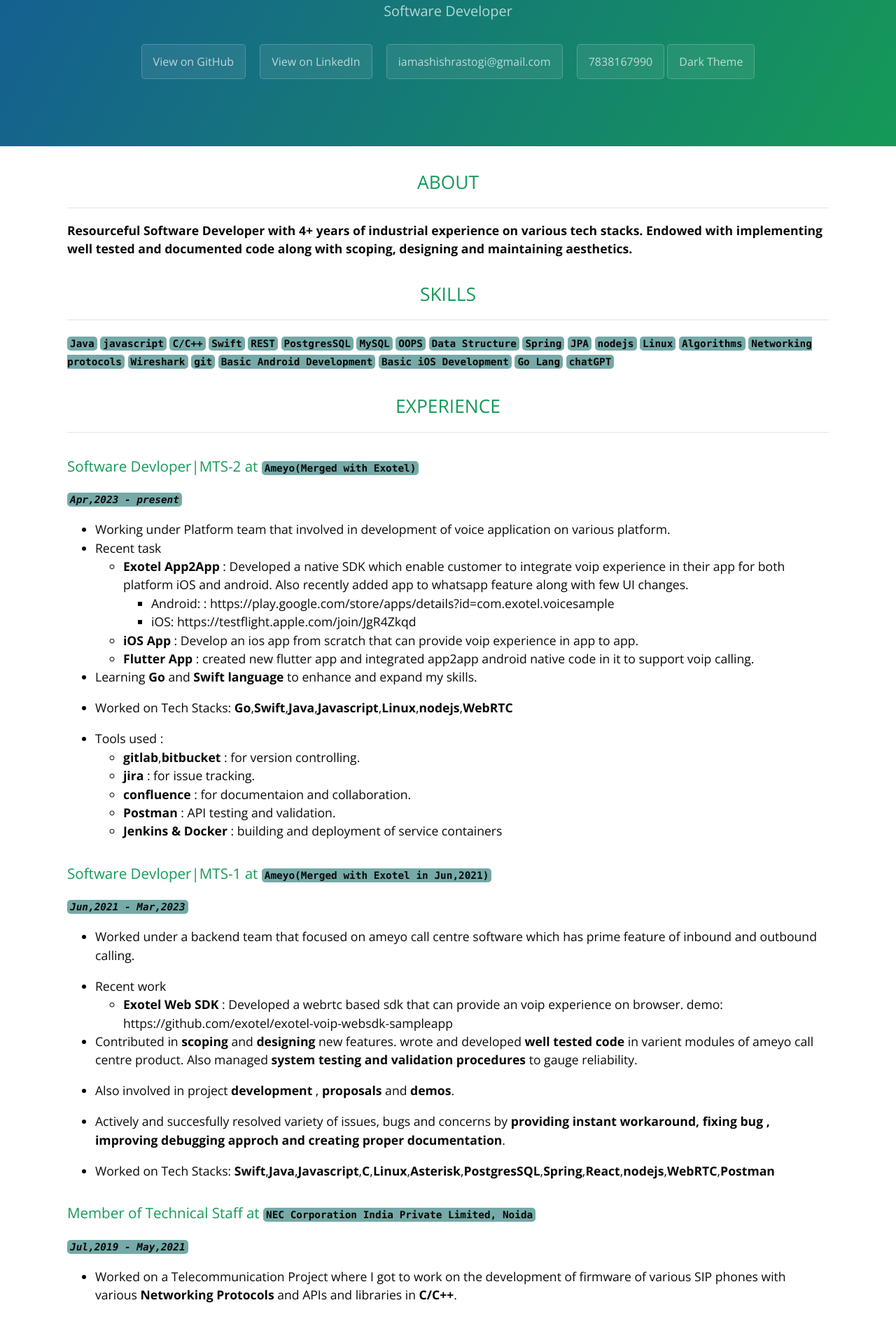
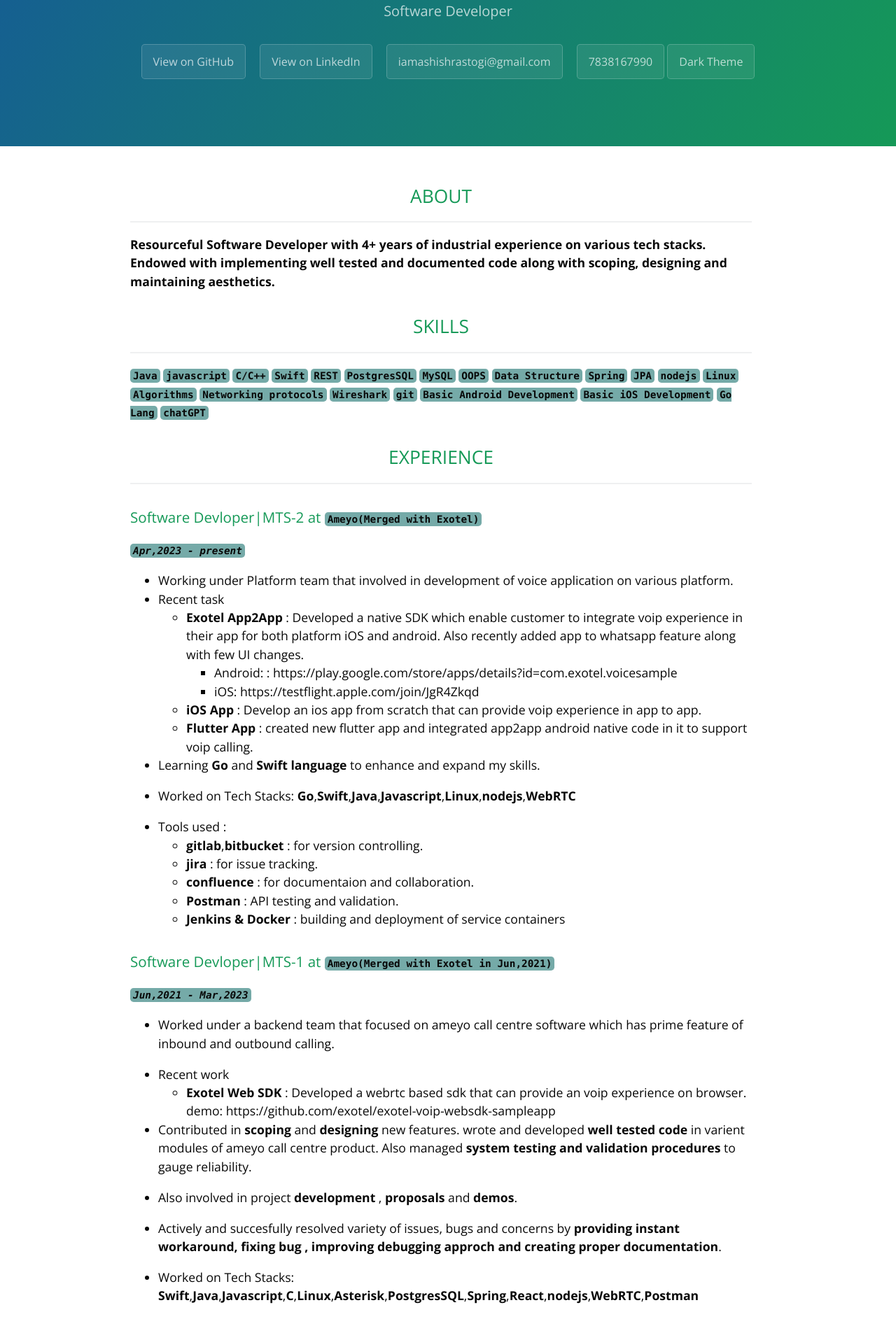
Before and after one commit to ImAshishRastogi/Resume, a Jekyll site: the page built from index.md, in a window 1280 px wide. Shown: the part 360-2245 px from the top of the page at 70% size. Built offline with Jekyll 4.4.1, drawn with Linux system fonts in a browser that asks for light colours.

Commit message:
width change

```diff
--- a/_sass/jekyll-theme-cayman.scss
+++ b/_sass/jekyll-theme-cayman.scss
@@ -210,7 +210,7 @@ a {
   @include large {
     max-width: 300rem;
     padding: 2rem 6rem;
-    margin: 0 auto;
+    margin: 20px 110px 110px 90px;
     font-size: 1.1rem;
   }
 
```
